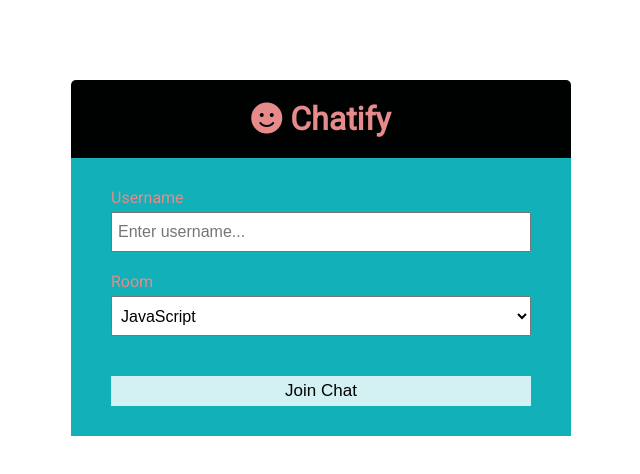
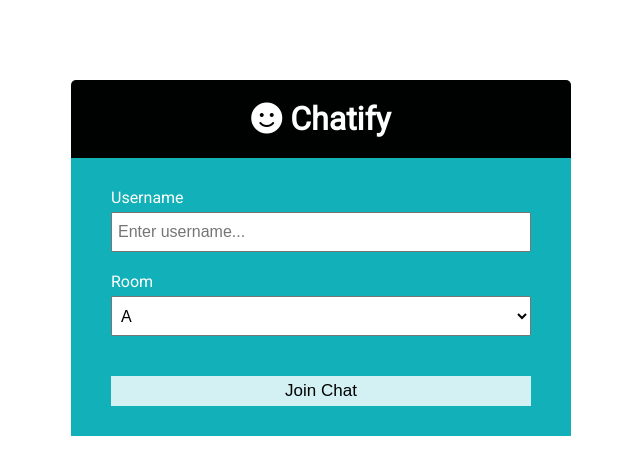
Before and after one commit to pavan-kalyan0412/Chatify-App, a website: page public/index.html in a window 1280 px wide. Shown: the whole page, without its empty margins (319-959 px from the left). Drawn offline with Linux system fonts and the light colour scheme.

Commit message:
Minor changes

```diff
--- a/public/css/style.css
+++ b/public/css/style.css
@@ -130,7 +130,7 @@ a {
 .join-container {
 	max-width: 500px;
 	margin: 80px auto;
-	color: #e68a8a;
+	color: #ffffff;
 }
 
 .join-header {
--- a/public/index.html
+++ b/public/index.html
@@ -33,12 +33,12 @@
 					<div class="form-control">
 						<label for="room">Room</label>
 						<select name="room" id="room">
-							<option value="JavaScript">JavaScript</option>
-							<option value="Python">Python</option>
-							<option value="PHP">PHP</option>
-							<option value="C#">C#</option>
-							<option value="Ruby">Ruby</option>
-							<option value="Java">Java</option>
+							<option value="A">A</option>
+							<option value="B">B</option>
+							<option value="C">C</option>
+							<option value="D">D</option>
+							<option value="E">E</option>
+							<option value="F">F</option>
 						</select>
 					</div>
 					<button type="submit" class="btn">Join Chat</button>
```
